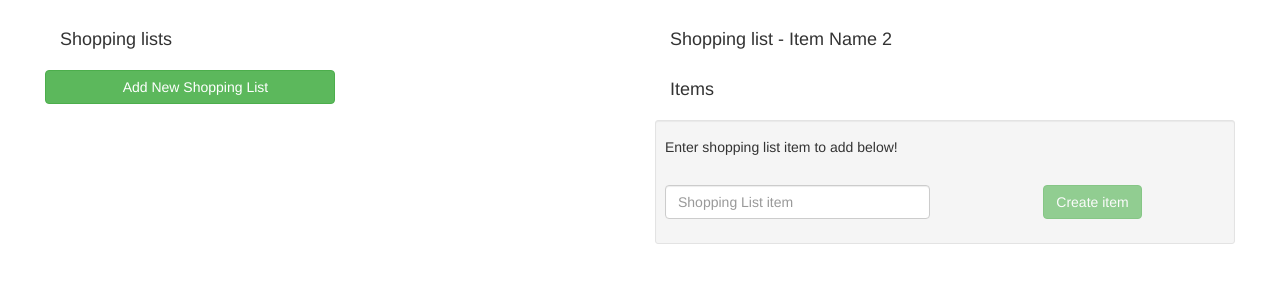
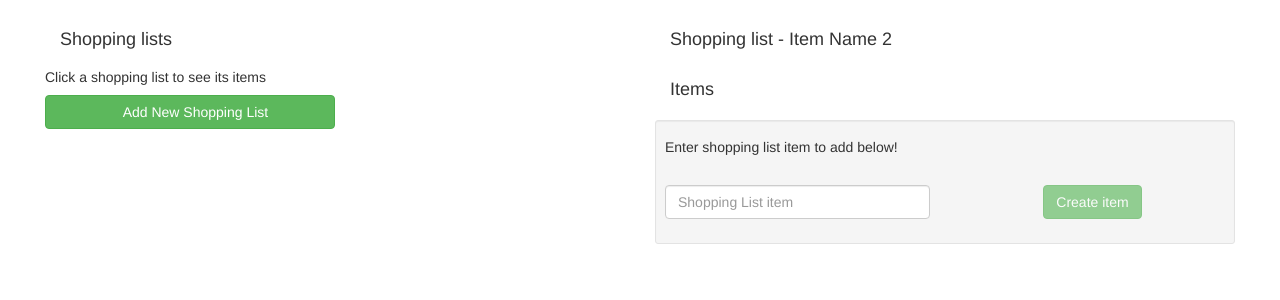
Before and after one commit to VincentHokie/andela-shopping-list-app, a Flask app: page /view/shopping-lists in a window 1280 px wide. Shown: the part 52-352 px from the top of the page. Run offline with Flask 2, Linux system fonts and the light colour scheme; the visitor is signed in with stand-in values (Sample User, id 1); some libraries are stand-ins or nearby versions; some web fonts are replaced.

Commit message:
styling added to view shopping lists

```diff
--- a/app/templates/shopping-list/view.html
+++ b/app/templates/shopping-list/view.html
@@ -20,6 +20,7 @@
     .alert-default{ border: 1px solid #000; clear:left }
     .alert-default:hover{ background-color: #dff0d8; border: none}
     .shopping-list i { font-size: 24px; cursor:pointer }
+    .shopping-list-items { display:none; list-style-type: none }
 
 </style>
 
@@ -30,18 +31,20 @@
         <div class="col-sm-6 col-xs-12">
 
             <h4 class="col-xs-12" style="margin-bottom:20px">Shopping lists</h4>
+            <h5>Click a shopping list to see its items</h5>
+
             <a href="/create/shopping-list" class="btn btn-success col-xs-6" style="margin-bottom:20px"><i class="fa fa fa-plus-circle"></i>Add New Shopping List</a>
 
             {% if items %}
 
             {% for item in items %}
-            <div class="col-xs-12 shopping-list">
+            <div class="col-xs-12 shopping-list" id="{{ items[item]['id'] }}">
 
                 <div class="alert alert-default col-xs-10">
                     <strong>{{ items[item]['name'] }}</strong> -  {{ items[item]['time'] }}
                 </div>
-                <a href="/update/shopping-list/{{ items[item]['id'] }}">
-                    <i class="col-xs-1 fa fa-edit btn btn-primary"></i>
+                <a href="/update/shopping-list/{{ items[item]['id'] }}" class="col-xs-1" style="padding:0">
+                    <i class="fa fa-edit btn btn-primary"></i>
                 </a>
                 <form role="form" method="post" action="/delete/shopping-list">
                     {{ form.hidden_tag() }}
```
